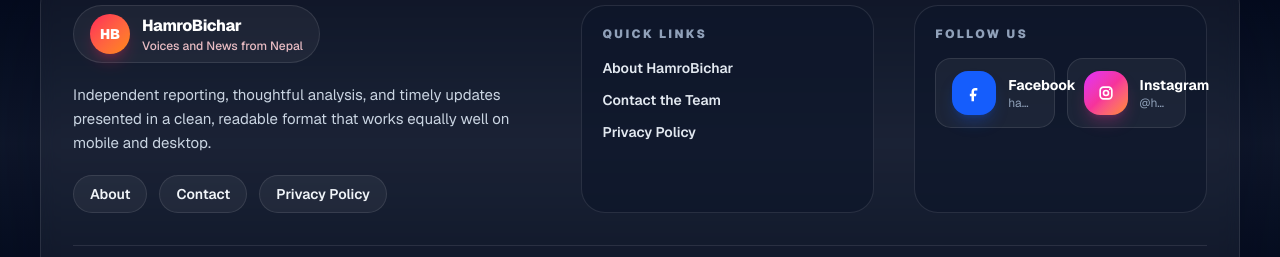
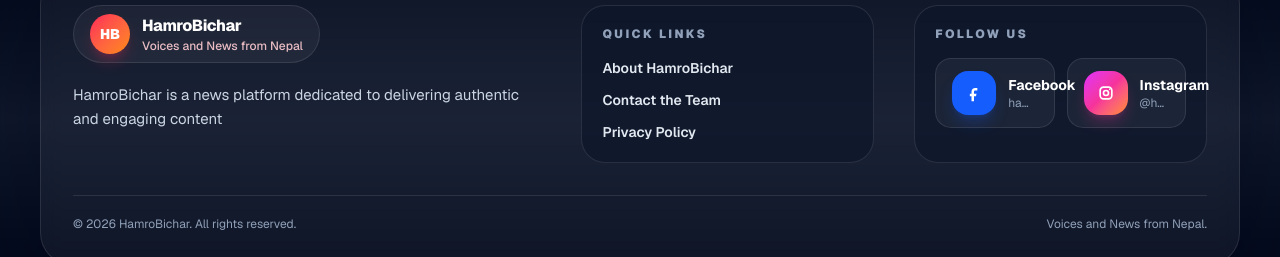
Before and after one commit to chapter-ranjeet/HamroBichar, a Next.js app in the folder frontend/: page /master in a window 1280 px wide. Shown: the part 695-952 px from the top of the page. Built offline with nearby package versions, Linux system fonts and the light colour scheme; no server answers.

Commit message:
Finalize footer updates

```diff
--- a/frontend/src/components/Footer.tsx
+++ b/frontend/src/components/Footer.tsx
@@ -20,30 +20,10 @@
               </div>
 
               <p className="max-w-xl text-sm leading-6 text-slate-300 sm:text-[15px]">
-                Independent reporting, thoughtful analysis, and timely updates presented in a clean, readable format
-                that works equally well on mobile and desktop.
+                HamroBichar is a news platform dedicated to delivering authentic and engaging content
               </p>
 
-              <div className="flex flex-wrap gap-3">
-                <Link
-                  href="/about"
-                  className="rounded-full border border-white/10 bg-white/5 px-4 py-2 text-sm font-semibold text-slate-100 transition hover:border-white/20 hover:bg-white/10"
-                >
-                  About
-                </Link>
-                <Link
-                  href="/contact"
-                  className="rounded-full border border-white/10 bg-white/5 px-4 py-2 text-sm font-semibold text-slate-100 transition hover:border-white/20 hover:bg-white/10"
-                >
-                  Contact
-                </Link>
-                <Link
-                  href="/privacy-policy"
-                  className="rounded-full border border-white/10 bg-white/5 px-4 py-2 text-sm font-semibold text-slate-100 transition hover:border-white/20 hover:bg-white/10"
-                >
-                  Privacy Policy
-                </Link>
-              </div>
+
             </div>
 
             <div className="grid gap-8 sm:grid-cols-2 xl:col-span-2 xl:grid-cols-2 xl:gap-10">
@@ -109,7 +89,7 @@
 
           <div className="mt-8 flex flex-col gap-3 border-t border-white/10 pt-5 text-xs text-slate-400 sm:flex-row sm:items-center sm:justify-between">
             <p>© {year} HamroBichar. All rights reserved.</p>
-            <p>Built for clean reading on every screen size.</p>
+            <p>Voices and News from Nepal.</p>
           </div>
         </div>
       </div>
```
